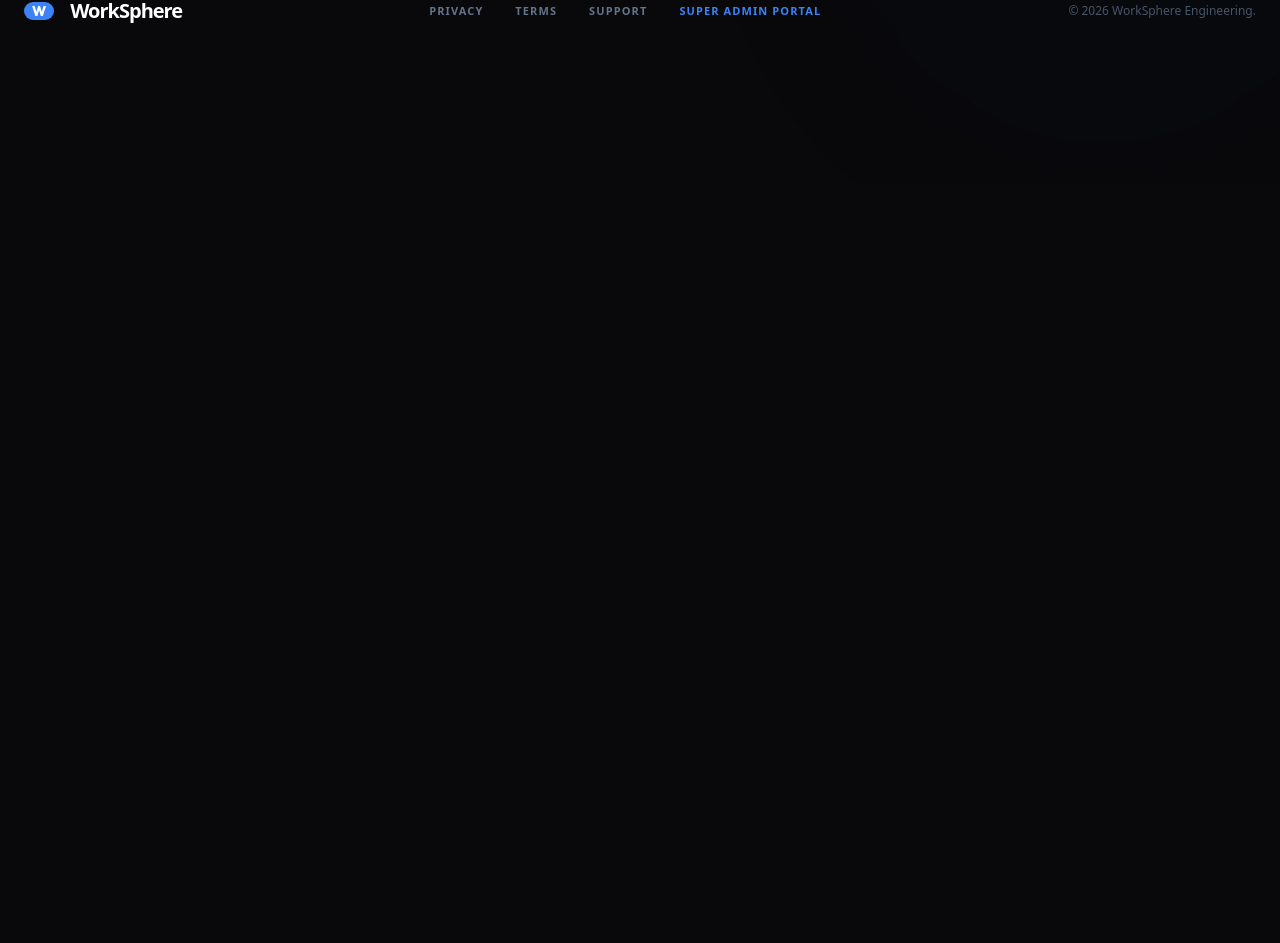
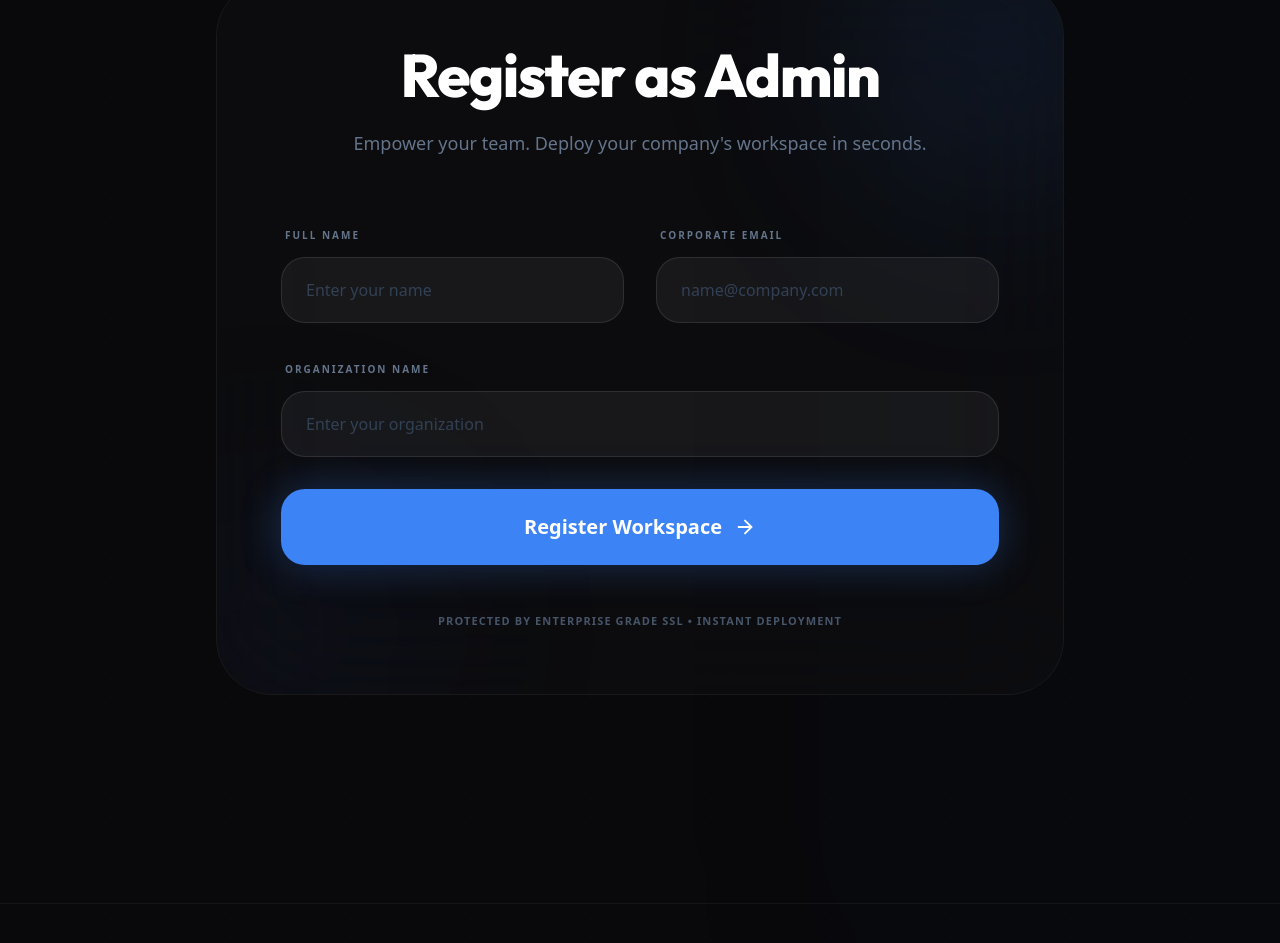
Before and after one commit to syed-adnan-01/E-HRMS, a React (Vite) app in the folder frontend/: page / in a window 1280 px wide. Shown: the part 2372-3315 px from the top of the page. Before the commit the page ends 2557 px from the top, so only its background shows below. Built offline with nearby package versions, Linux system fonts and the light colour scheme; no server answers.

Commit message:
Updates for Admin Registration

```diff
--- a/frontend/src/pages/LandingPage.jsx
+++ b/frontend/src/pages/LandingPage.jsx
@@ -226,6 +226,87 @@ export default function LandingPage() {
                     </motion.div>
                 </div>
 
+                {/* Admin Registration Section */}
+                <div id="admin-register" className="container mx-auto px-6 mt-48 pb-20 max-w-4xl relative z-10">
+                    <motion.div
+                        initial={{ opacity: 0, scale: 0.95 }}
+                        whileInView={{ opacity: 1, scale: 1 }}
+                        className="relative p-12 md:p-16 rounded-[3.5rem] bg-[#111113]/50 border border-white/5 backdrop-blur-3xl overflow-hidden shadow-3xl"
+                    >
+                        {/* Decorative Background Glows */}
+                        <div className="absolute -top-24 -right-24 w-80 h-80 bg-primary/10 rounded-full blur-[100px]"></div>
+                        <div className="absolute -bottom-24 -left-24 w-80 h-80 bg-blue-600/5 rounded-full blur-[100px]"></div>
+
+                        <div className="relative z-10">
+                            <div className="text-center mb-16">
+                                <h2 className="text-4xl md:text-6xl font-black text-white mb-6 font-heading tracking-tight">Register as Admin</h2>
+                                <p className="text-slate-500 text-lg font-medium">Empower your team. Deploy your company's workspace in seconds.</p>
+                            </div>
+
+                            <form onSubmit={handleAdminRegister} className="space-y-8">
+                                <div className="grid grid-cols-1 md:grid-cols-2 gap-8">
+                                    <div className="space-y-3">
+                                        <label className="text-[10px] font-bold uppercase tracking-[0.2em] text-slate-500 ml-1">Full Name</label>
+                                        <input
+                                            type="text"
+                                            required
+                                            placeholder="Enter your name"
+                                            value={adminData.name}
+                                            onChange={(e) => setAdminData({...adminData, name: e.target.value})}
+                                            className="w-full px-6 py-5 rounded-3xl bg-white/5 border border-white/10 text-white placeholder:text-slate-700 focus:outline-none focus:ring-2 focus:ring-primary/20 focus:border-primary/50 transition-all font-medium"
+                                        />
+                                    </div>
+                                    <div className="space-y-3">
+                                        <label className="text-[10px] font-bold uppercase tracking-[0.2em] text-slate-500 ml-1">Corporate Email</label>
+                                        <input
+                                            type="email"
+                                            required
+                                            placeholder="name@company.com"
+                                            value={adminData.email}
+                                            onChange={(e) => setAdminData({...adminData, email: e.target.value})}
+                                            className="w-full px-6 py-5 rounded-3xl bg-white/5 border border-white/10 text-white placeholder:text-slate-700 focus:outline-none focus:ring-2 focus:ring-primary/20 focus:border-primary/50 transition-all font-medium"
+                                        />
+                                    </div>
+                                </div>
+
+                                <div className="space-y-3">
+                                    <label className="text-[10px] font-bold uppercase tracking-[0.2em] text-slate-500 ml-1">Organization Name</label>
+                                    <input
+                                        type="text"
+                                        required
+                                        placeholder="Enter your organization"
+                                        value={adminData.companyName}
+                                        onChange={(e) => setAdminData({...adminData, companyName: e.target.value})}
+                                        className="w-full px-6 py-5 rounded-3xl bg-white/5 border border-white/10 text-white placeholder:text-slate-700 focus:outline-none focus:ring-2 focus:ring-primary/20 focus:border-primary/50 transition-all font-medium"
+                                    />
+                                </div>
+
+                                <button
+                                    type="submit"
+                                    disabled={loading}
+                                    className={`w-full py-6 mt-8 bg-primary hover:bg-blue-500 text-white font-bold text-xl rounded-3xl shadow-[0_0_40px_rgba(59,130,246,0.3)] transition-all transform active:scale-95 flex items-center justify-center gap-3 ${loading ? 'opacity-70 cursor-not-allowed' : ''}`}
+                                >
+                                    {loading ? (
+                                        <>
+                                            <div className="w-5 h-5 border-2 border-white/20 border-t-white rounded-full animate-spin"></div>
+                                            Deploying Workspace...
+                                        </>
+                                    ) : (
+                                        <>
+                                            Register Workspace
+                                            <ArrowRight size={22} />
+                                        </>
+                                    )}
+                                </button>
+                            </form>
+
+                            <p className="text-center mt-12 text-[11px] font-bold uppercase tracking-widest text-slate-600">
+                                Protected by Enterprise Grade SSL • Instant Deployment
+                            </p>
+                        </div>
+                    </motion.div>
+                </div>
+
                 {/* Footer Section - Simplified & Refined */}
                 <footer className="w-full border-t border-white/5 mt-32 py-20 px-6">
                     <div className="max-w-7xl mx-auto flex flex-col md:flex-row justify-between items-center gap-10">
```
